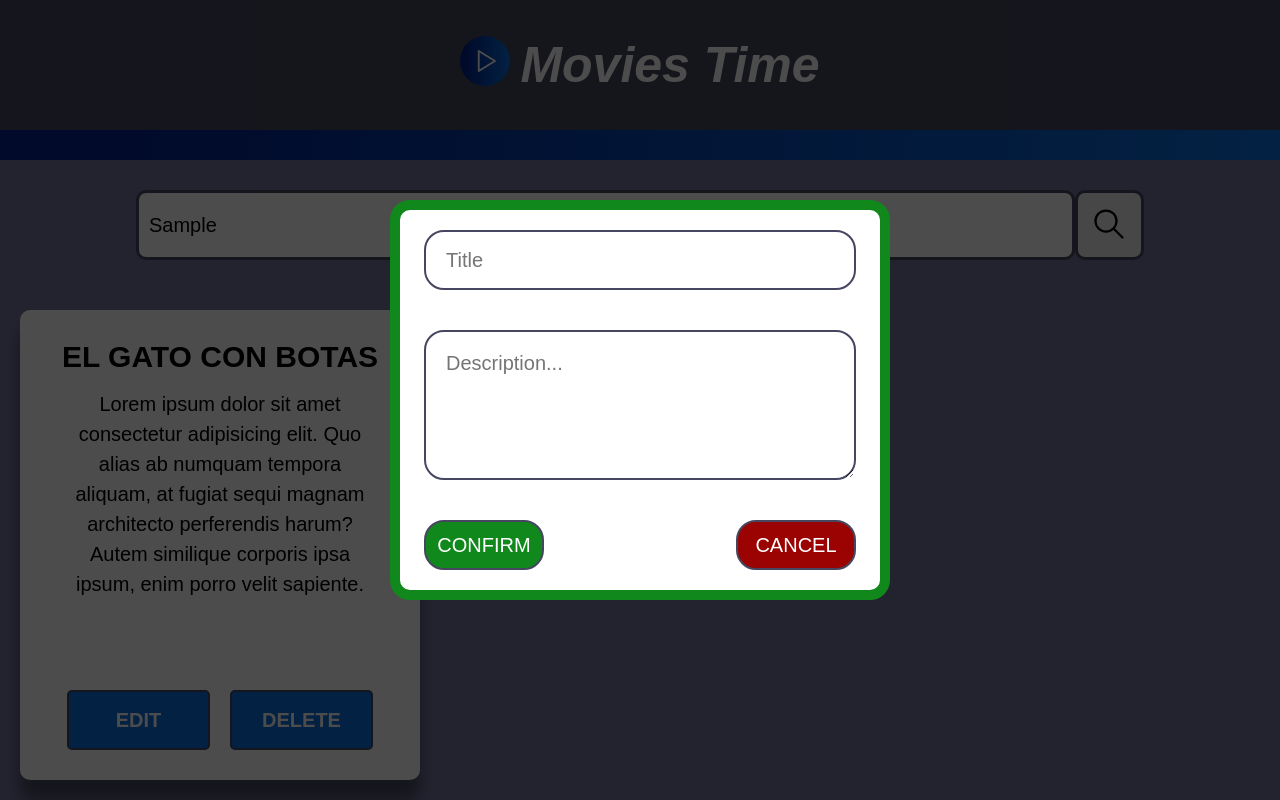
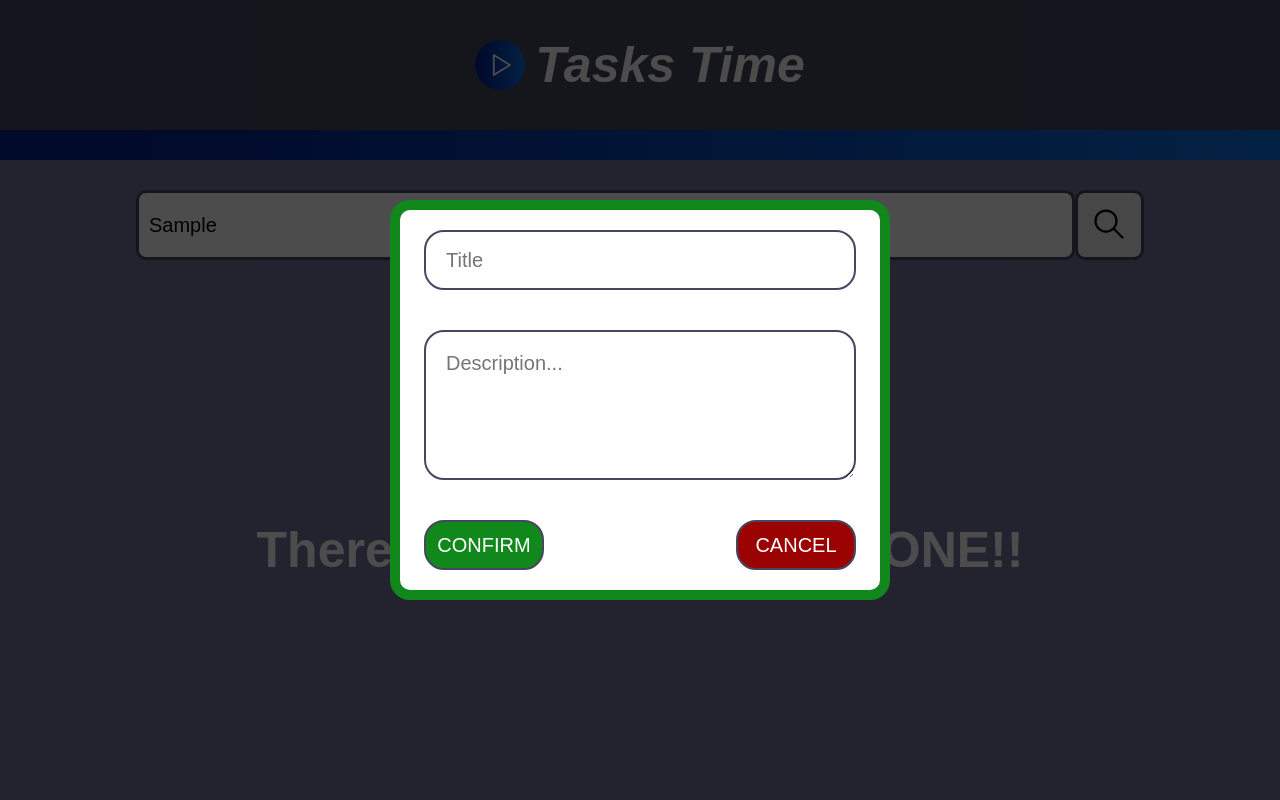
Before and after one commit to Enefecto/app-movies, a React (Create React App) app: page / in a window 1280 px wide. Both pictures are taken after typing "Sample" into the empty fields and a click on the button "ADD TASK". Built offline with nearby package versions, Linux system fonts and the light colour scheme.

Commit message:
Function Add Finished

```diff
--- a/src/App.css
+++ b/src/App.css
@@ -15,6 +15,8 @@
 }
 .cont-header{
     display: flex;
+    align-items: center;
+    justify-content: center;
     padding: 2rem;
 }
 .cont-header:hover{
--- a/src/App.js
+++ b/src/App.js
@@ -1,10 +1,14 @@
 import './App.css';
 import Search from './componentes/search/Search';
-import AddMovie from './componentes/add-task/AddTask';
-import Movies from './componentes/tasks/Tasks.jsx';
+import AddTask from './componentes/add-task/AddTask';
+import Tasks from './componentes/tasks/Tasks.jsx';
+import { useState } from 'react';
 
 function App() {
-  return (
+
+    const [tasksList, tasksListSet] = useState([]);
+
+    return (
     <div className="conteiner">
         <header className="header">
             <div className='cont-header'>
@@ -14,17 +18,17 @@ function App() {
                         <path d="M7 4v16l13 -8z" />
                     </svg>
                 </div>
-                <h1 id="title">Movies Time</h1>
+                <h1 id="title">Tasks Time</h1>
             </div>
         </header>
         <div className="separator"></div>
         <main className="main">
             <section className="cont-up">
                 <Search />
-                <AddMovie />
+                <AddTask tasksListSet={tasksListSet} />
             </section>
             <section className="cont-tasks">
-                <Movies/>
+                <Tasks tasksList={tasksList} tasksListSet={tasksListSet}/>
             </section>
         </main>
         <footer className="footer"></footer>
--- a/src/componentes/add-task/AddTask.jsx
+++ b/src/componentes/add-task/AddTask.jsx
@@ -1,6 +1,7 @@
 import React, { useState } from 'react'
+import { SaveStorage } from '../helper/SaveStorage';
 import './addTask.css';
-const Addtask = () => {
+const Addtask = ({tasksListSet}) => {
 
 	const [formActive, formActiveSet] = useState(false);
 
@@ -13,11 +14,21 @@ const Addtask = () => {
 
 	const getData = (e) => {
 		e.preventDefault();
-		const target = e.target;
-		let title = target.taskTitle.value;
-		let description = target.taskDescription.value;
+		let tempTask = {
+			id: new Date().getTime(),
+			title: e.target.taskTitle.value,
+			description: e.target.taskDescription.value
+		};
 
+		// Save in localStorage
+		SaveStorage('task',tempTask);
 
+		tasksListSet(tasks => {
+			return [tempTask, ...tasks]
+
+		});
+
+		formActiveSet(false);
 	}
 
 	if (!formActive){
@@ -46,7 +57,7 @@ const Addtask = () => {
 							placeholder='Description...'>
 				</textarea>
 				<div className="buttons-task">
-						<input type="submit" id='addTask' value='Confirm' />
+					<input onChange={getData} type="submit" id='addTask' value='Confirm' />
 					<button id='cancelAdded' onClick={removeForm}>Cancel</button>
 				</div>
 			</form>
--- a/src/componentes/add-task/addTask.css
+++ b/src/componentes/add-task/addTask.css
@@ -35,6 +35,7 @@
     display: flex;
     justify-content: center;
     align-items: center;
+    z-index: 2;
 }
 .form-task{
     height: 40rem;
--- /dev/null
+++ b/src/componentes/helper/SaveStorage.js
@@ -0,0 +1,12 @@
+export const SaveStorage = (key, element) => {
+    let storage = JSON.parse(localStorage.getItem(key));
+
+    if (Array.isArray(storage)){
+        storage.push(element);
+    } else {
+        storage = [element];
+    }
+    localStorage.setItem(key, JSON.stringify(storage));
+
+
+}
--- a/src/componentes/tasks/Tasks.jsx
+++ b/src/componentes/tasks/Tasks.jsx
@@ -1,16 +1,34 @@
-import React from 'react'
+import React, { useEffect, useState } from 'react'
 import './tasks.css';
-const Movies = () => {
+const Movies = ({tasksList, tasksListSet}) => {
+
+
+    useEffect(() => {
+        getTasks();
+    }, [])
+
+    const getTasks = () => {
+        let tasks = JSON.parse(localStorage.getItem('task'));
+        tasksListSet(tasks);
+    }
+
     return (
     <ul className="tasks">
-        <li className="card">
-            <h3 className="card-tittle">El Gato Con Botas</h3>
-            <p className="card-description">Lorem ipsum dolor sit amet consectetur adipisicing elit. Quo alias ab numquam tempora aliquam, at fugiat sequi magnam architecto perferendis harum? Autem similique corporis ipsa ipsum, enim porro velit sapiente.</p>
+        {
+        tasksList ? tasksList.map(task => {
+            return (
+                <li key={task.id} className="card">
+                    <h3 className="card-tittle">{task.title}</h3>
+                    <p className="card-description">{task.description}</p>
                     <div className="card-options">
                         <button className="card-button b-edit">Edit</button>
                         <button className="card-button b-delete">Delete</button>
                     </div>
                 </li>
+            );
+            })
+        : <h2 id='no-tasks'>There are no tasks, ¡¡ADD ONE!!</h2>
+        }
     </ul>
     )
 }
--- a/src/componentes/tasks/tasks.css
+++ b/src/componentes/tasks/tasks.css
@@ -64,3 +64,18 @@
 }
 .b-edit:hover{background-color: var(--verde);}
 .b-delete:hover{background-color: var(--rojo);}
+
+/* NO-TASKS */
+#no-tasks{
+    position: absolute;
+    left: 0rem;
+    height: 60%;
+    width: 100vw;
+    text-align: center;
+    font-size: 5rem;
+    color: white;
+    display: flex;
+    align-items: center;
+    justify-content: center;
+    z-index: 1;
+}
```
Lines whose indentation alone changed are shown as unchanged.
